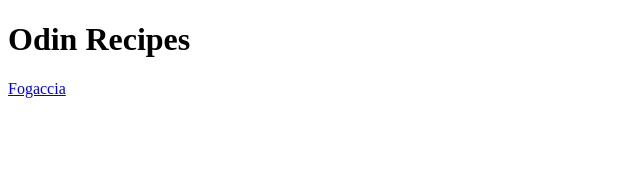
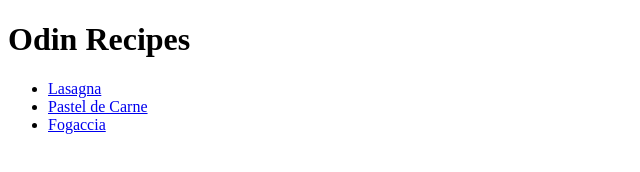
Before and after one commit to nydsanchez/odin-recipes, a plain HTML site: page index.html in a window 1280 px wide. Shown: the whole page, without its empty margins (0-640 px from the left). Drawn offline with Linux system fonts and the light colour scheme.

Commit message:
Enlace a las recetas
Enlaces de la recetas en UL

```diff
--- a/index.html
+++ b/index.html
@@ -9,7 +9,12 @@
 
 <body>
     <h1>Odin Recipes</h1>
-    <a href="/recipes/fogaccia.html">Fogaccia</a>
+    <ul>
+        <li><a href="/recipes/lasagna.html">Lasagna</a></li>
+        <li><a href="/recipes/pastelCarne.html">Pastel de Carne</a></li>
+        <li><a href="/recipes/fogaccia.html">Fogaccia</a></li>
+    </ul>
+
 </body>
 
 </html>
```
